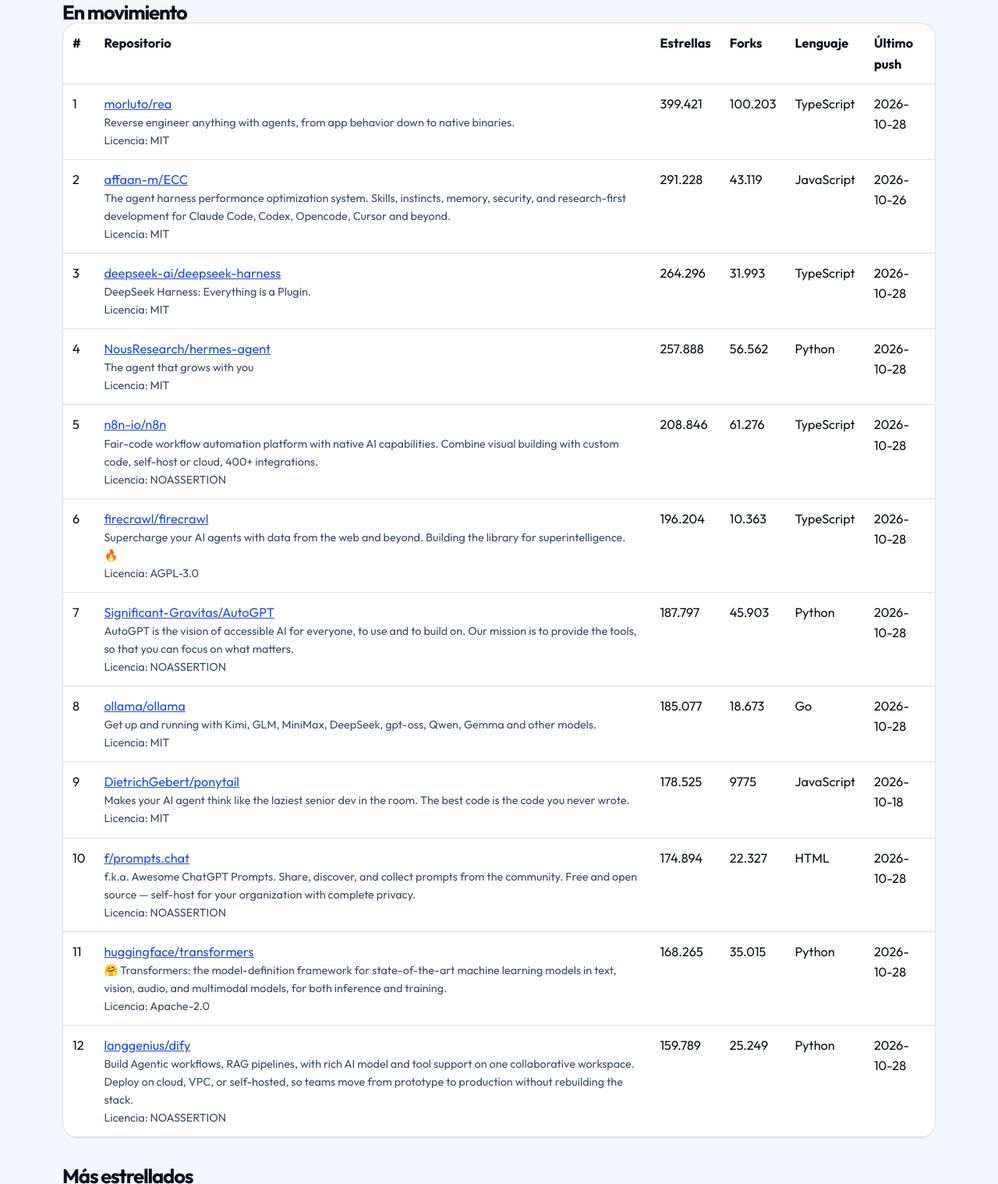
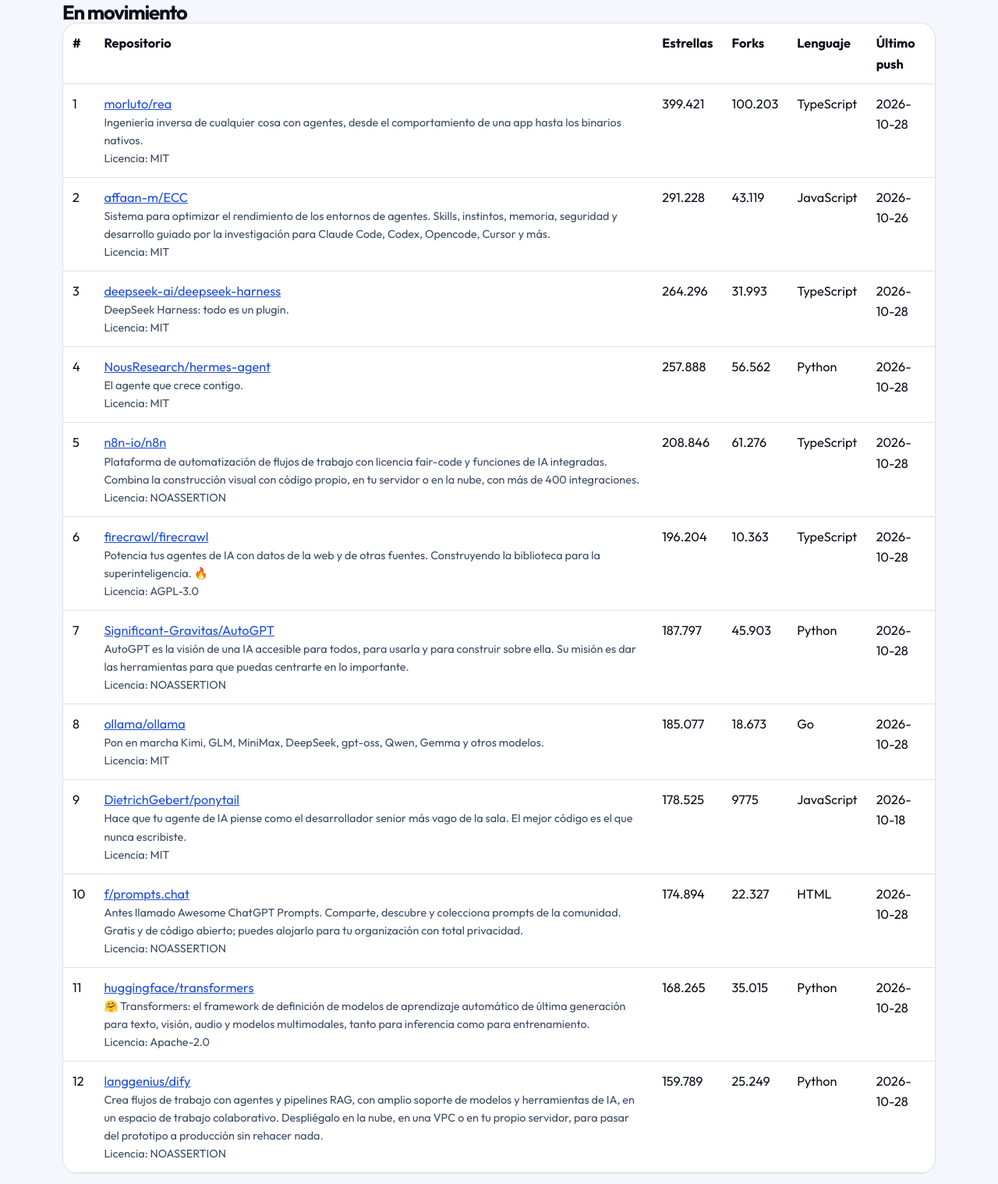
Before and after one commit to solucionesmovilessm-star/herramientasiaespanol, an Astro site: page /ranking in a window 1280 px wide. Shown: the part 419-1937 px from the top of the page at 78% size. Built offline with nearby package versions, Linux system fonts and the light colour scheme; Astro itself is replaced by a stand-in of ours; no server answers.

Commit message:
Traduce al español las descripciones del ranking de repos (#9)
Co-authored-by: Juan (Hub IA) <bot@herramientasiaespanol.com>

```diff
--- a/src/components/RankingTable.astro
+++ b/src/components/RankingTable.astro
@@ -1,5 +1,8 @@
 ---
 import { formatNumber } from '../lib/seo';
+import traducciones from '../data/ranking-es.json';
+
+const es = traducciones as Record<string, string>;
 
 interface Repo {
   rank: number;
@@ -47,7 +50,13 @@
                 <a href={repo.url} rel="noopener noreferrer">
                   {repo.fullName}
                 </a>
-                <div class="meta">{repo.description ?? 'Sin descripción en GitHub.'}</div>
+                {es[repo.fullName] ? (
+                  <div class="meta">{es[repo.fullName]}</div>
+                ) : repo.description ? (
+                  <div class="meta" lang="en">{repo.description}</div>
+                ) : (
+                  <div class="meta">Sin descripción en GitHub.</div>
+                )}
                 {repo.license && <div class="meta">Licencia: {repo.license}</div>}
               </td>
               <td>{formatNumber(repo.stars)}</td>
--- /dev/null
+++ b/src/data/ranking-es.json
@@ -0,0 +1,17 @@
+{
+  "_nota": "Descripciones en español de los repos del ranking, por fullName. Si un repo nuevo no está aquí, la web muestra un texto neutro en español y el script lo lista como pendiente.",
+  "morluto/rea": "Ingeniería inversa de cualquier cosa con agentes, desde el comportamiento de una app hasta los binarios nativos.",
+  "affaan-m/ECC": "Sistema para optimizar el rendimiento de los entornos de agentes. Skills, instintos, memoria, seguridad y desarrollo guiado por la investigación para Claude Code, Codex, Opencode, Cursor y más.",
+  "deepseek-ai/deepseek-harness": "DeepSeek Harness: todo es un plugin.",
+  "NousResearch/hermes-agent": "El agente que crece contigo.",
+  "n8n-io/n8n": "Plataforma de automatización de flujos de trabajo con licencia fair-code y funciones de IA integradas. Combina la construcción visual con código propio, en tu servidor o en la nube, con más de 400 integraciones.",
+  "firecrawl/firecrawl": "Potencia tus agentes de IA con datos de la web y de otras fuentes. Construyendo la biblioteca para la superinteligencia. 🔥",
+  "Significant-Gravitas/AutoGPT": "AutoGPT es la visión de una IA accesible para todos, para usarla y para construir sobre ella. Su misión es dar las herramientas para que puedas centrarte en lo importante.",
+  "ollama/ollama": "Pon en marcha Kimi, GLM, MiniMax, DeepSeek, gpt-oss, Qwen, Gemma y otros modelos.",
+  "DietrichGebert/ponytail": "Hace que tu agente de IA piense como el desarrollador senior más vago de la sala. El mejor código es el que nunca escribiste.",
+  "f/prompts.chat": "Antes llamado Awesome ChatGPT Prompts. Comparte, descubre y colecciona prompts de la comunidad. Gratis y de código abierto; puedes alojarlo para tu organización con total privacidad.",
+  "huggingface/transformers": "🤗 Transformers: el framework de definición de modelos de aprendizaje automático de última generación para texto, visión, audio y modelos multimodales, tanto para inferencia como para entrenamiento.",
+  "langgenius/dify": "Crea flujos de trabajo con agentes y pipelines RAG, con amplio soporte de modelos y herramientas de IA, en un espacio de trabajo colaborativo. Despliégalo en la nube, en una VPC o en tu propio servidor, para pasar del prototipo a producción sin rehacer nada.",
+  "tensorflow/tensorflow": "Un framework de aprendizaje automático de código abierto para todos.",
+  "open-webui/open-webui": "Interfaz de IA fácil de usar (compatible con Ollama, la API de OpenAI y más)."
+}
```
Also changed, not shown: scripts/actualizar-ranking.mjs (+16 -1 lines).
